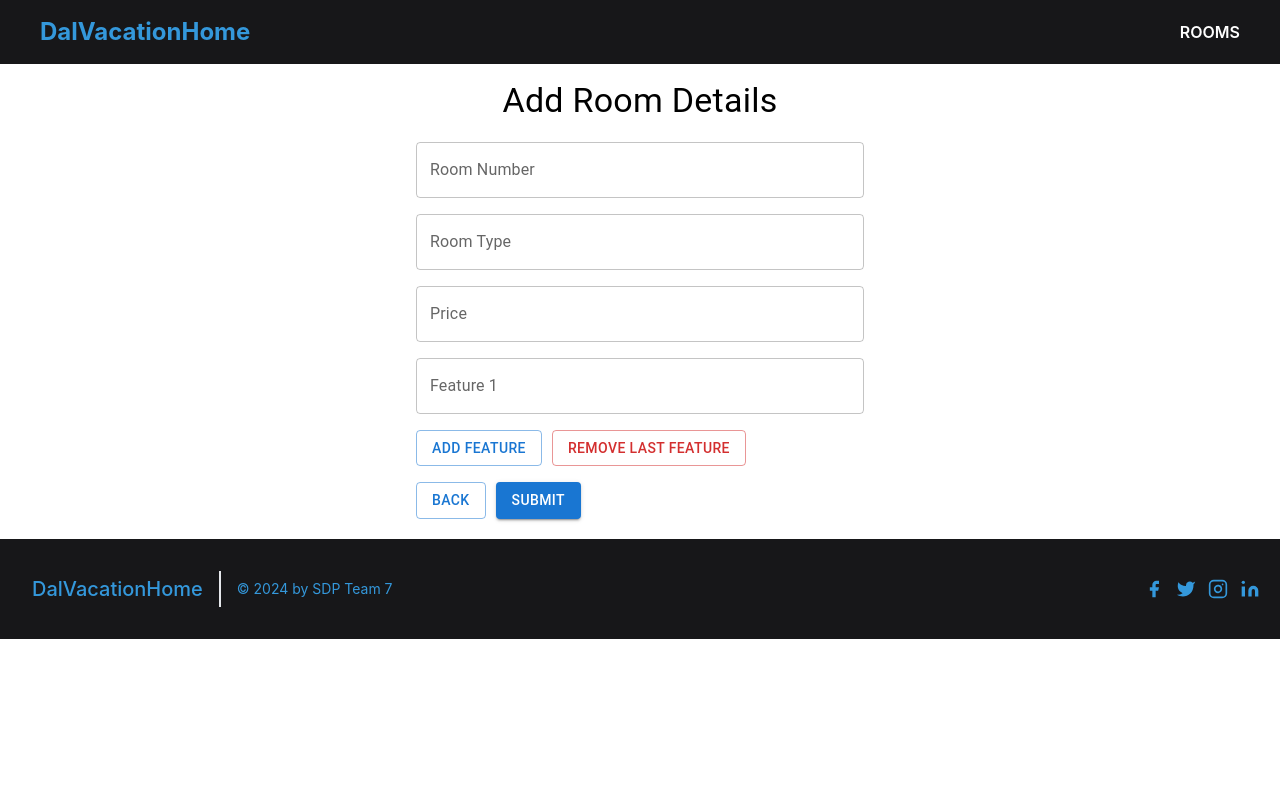
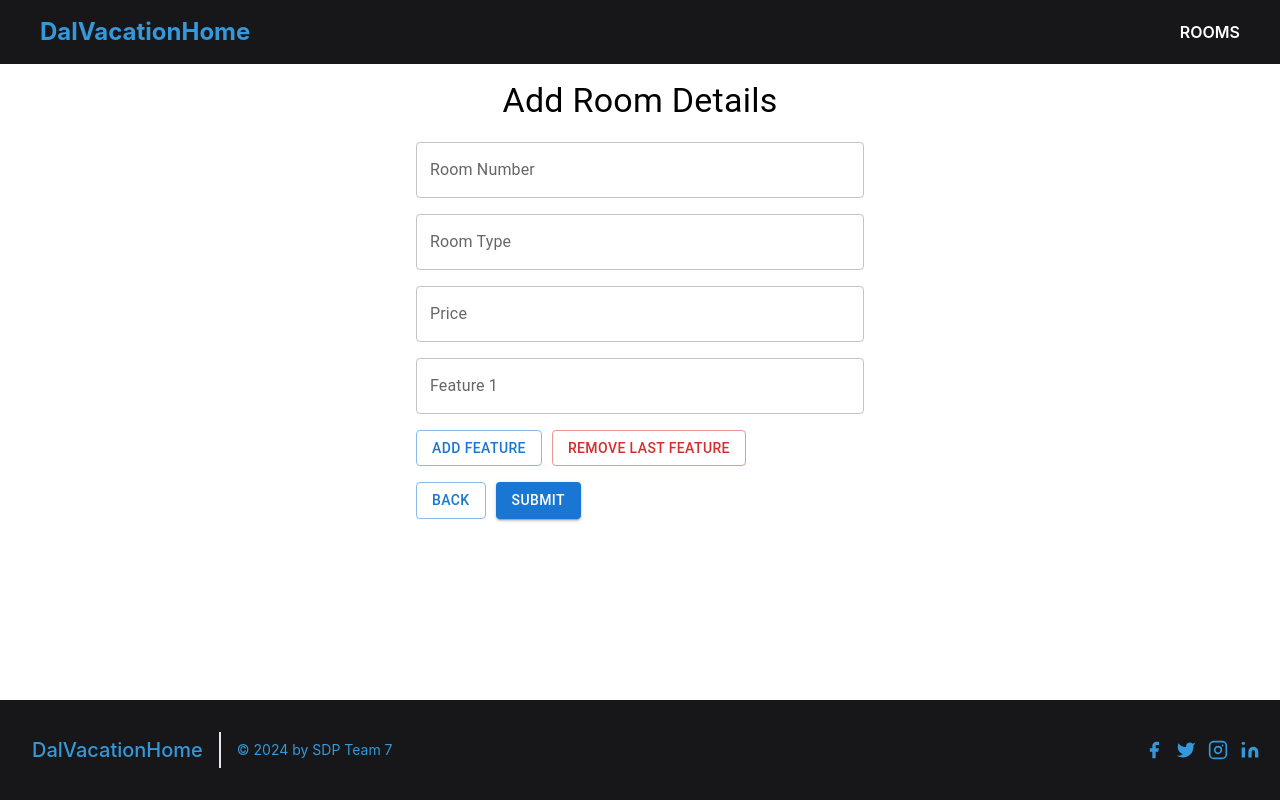
Before and after one commit to yogowang/dalvacation, a React (Create React App) app in the folder frontend/: page /add-room-details in a window 1280 px wide. Built offline with nearby package versions, Linux system fonts and the light colour scheme; the HTML template or start-up script is replaced by a standard one.

Commit message:
updated footer

```diff
--- a/frontend/src/components/footer/Footer.js
+++ b/frontend/src/components/footer/Footer.js
@@ -4,7 +4,7 @@ import { useLocation } from "react-router-dom";
 const Footer = () => {
   const location = useLocation();
   const { pathname } = location;
-  const pathsWithAbsoluteFooter = ["/login", "/login-2-factor", "/login-3-factor", "/signup-confirmation"];
+  const pathsWithAbsoluteFooter = ["/login", "/login-2-factor", "/login-3-factor", "/signup-confirmation", "/room-details", "/add-room-details", "/update-room-details"];
   const footerClass = pathsWithAbsoluteFooter.includes(pathname) ? "absolute bottom-0 w-screen" : "";
   return (
     <footer className={`body-font ${footerClass} bg-[#171719] text-[#3498DB]`}>
```
